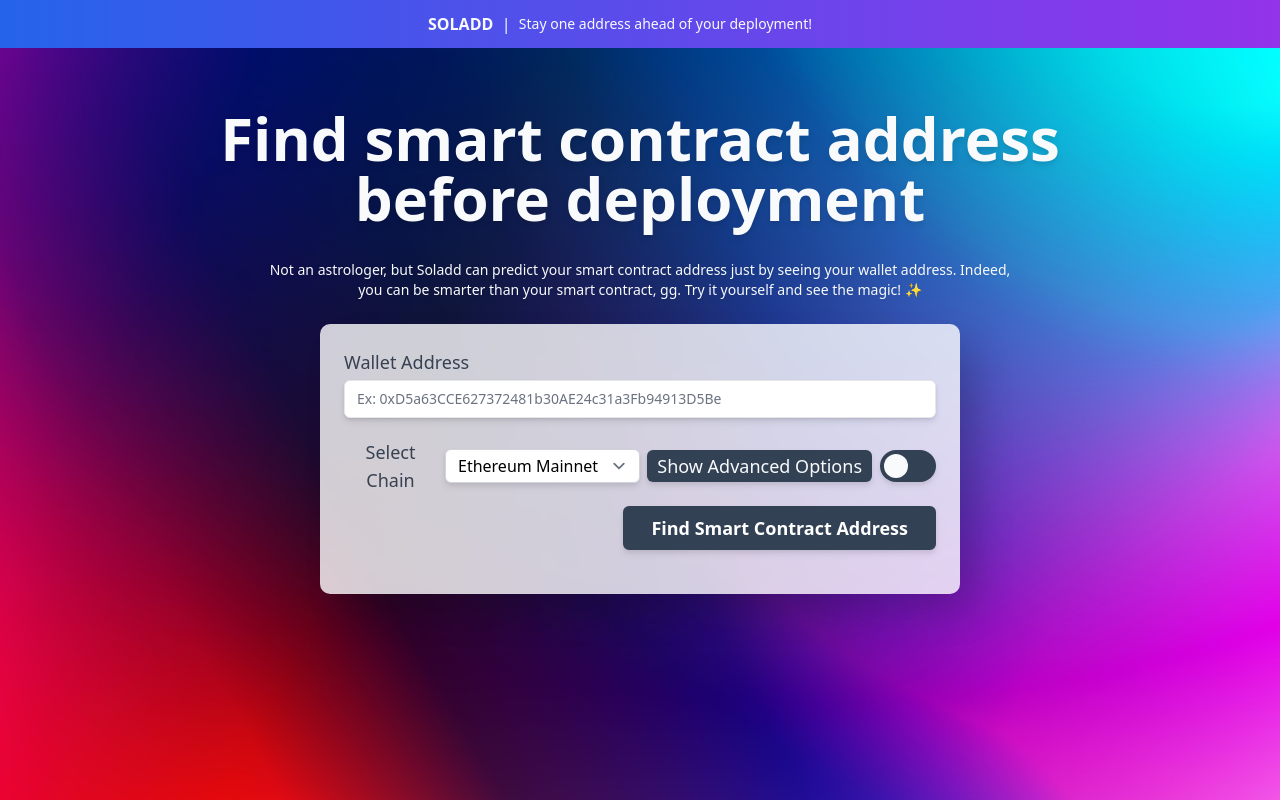
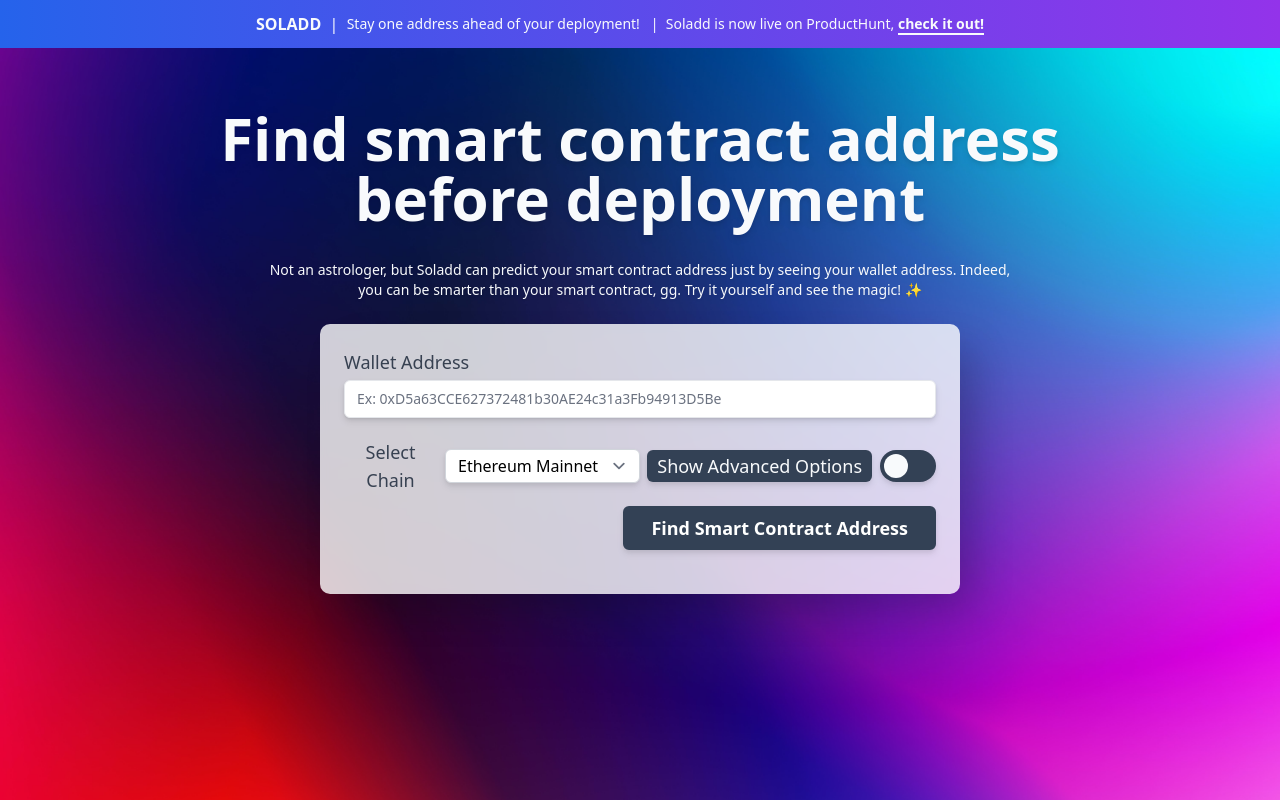
Before and after one commit to githubotoro/soladd, a Next.js app: page / in a window 1280 px wide. Shown: the top 800 px of the page. Built offline with nearby package versions, Linux system fonts and the light colour scheme.

Commit message:
nav-update

```diff
--- a/components/Navbar.js
+++ b/components/Navbar.js
@@ -1,11 +1,21 @@
 const Navbar = () => {
 	return (
 		<>
-			<div class="flex justify-center items-center relative bg-gradient-to-r from-blue-600 to-purple-600 px-4 py-3 pr-14 text-slate-50">
+			<div className="flex justify-center items-center relative bg-gradient-to-r from-blue-600 to-purple-600 px-4 py-3 pr-14 text-slate-50">
 				<p className=" text-center font-black">SOLADD</p>
 				&nbsp;&nbsp;|&nbsp;&nbsp;
-				<p class="text-center text-sm font-medium sm:text-center">
+				<p className="text-center text-sm font-medium sm:text-center">
 					Stay one address ahead of your deployment!
+					&nbsp;&nbsp;|&nbsp;&nbsp;Soladd is now live on ProductHunt,{" "}
+					<span className="border-b-2 border-slate-50 font-bold cursor-pointer hover:text-sky-300 hover:border-sky-300">
+						<a
+							href="https://www.producthunt.com/posts/soladd"
+							target="_blank"
+							rel="noreferrer"
+						>
+							check it out!
+						</a>
+					</span>
 				</p>
 			</div>
 		</>
```
